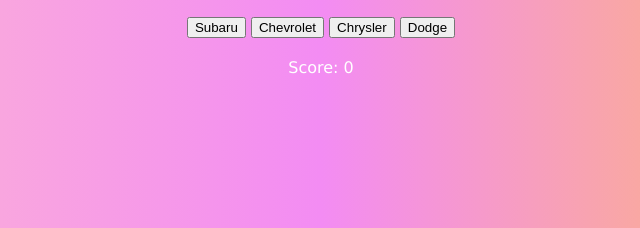
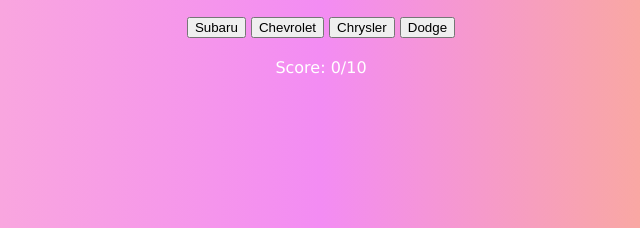
Before and after one commit to kdhay/Picture-Trivia, a plain HTML site: page index.html in a window 1280 px wide. Shown: the part 512-740 px from the top of the page, 319-959 px from the left. Drawn offline with Linux system fonts and the light colour scheme.

Commit message:
Update index.html

```diff
--- a/index.html
+++ b/index.html
@@ -112,7 +112,7 @@
         <button class="correct">Natalie Portman</button>
     </div>
 
-    <div class="score" style="margin-top: 20px;">Score: <span class="score-val">0</span></div>
+    <div class="score" style="margin-top: 20px;">Score: <span class="score-val">0</span>/10</div>
 
     <button class="restart" style="display: none;">Restart</button>
 
```
